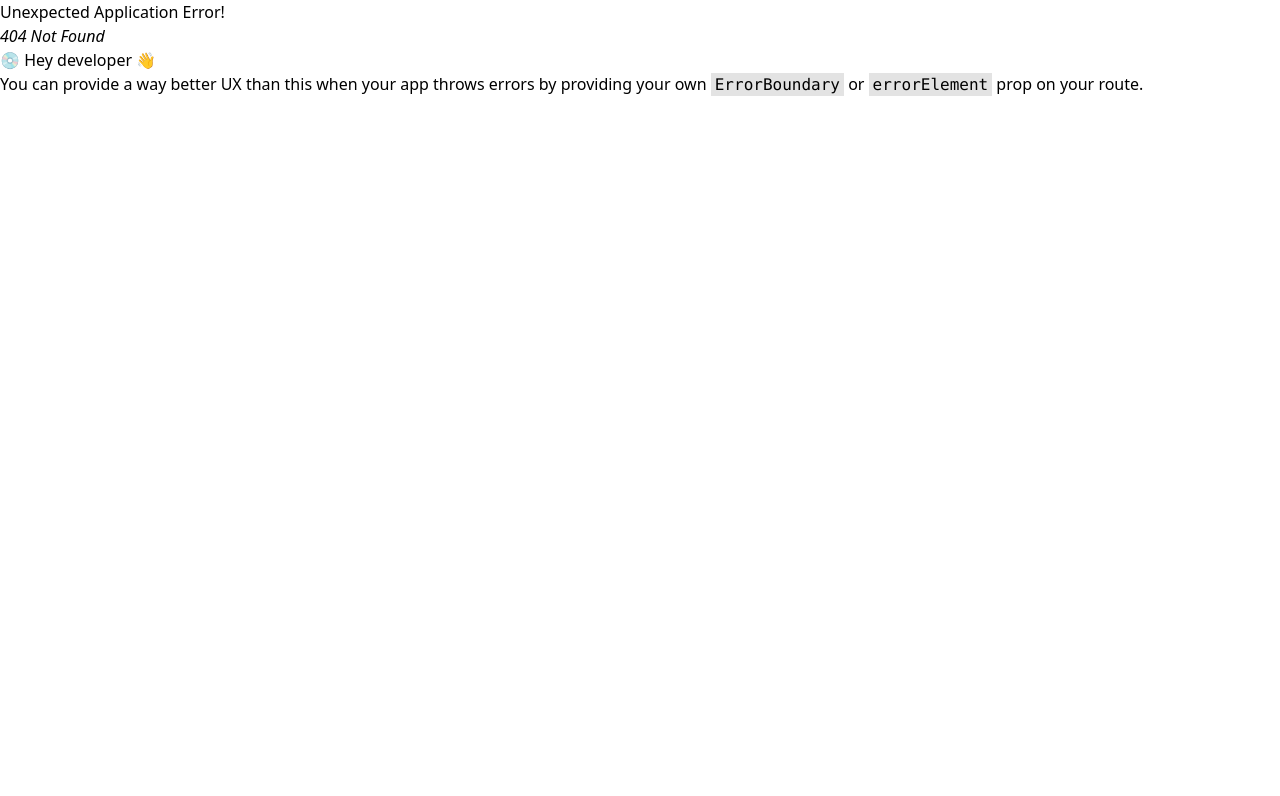
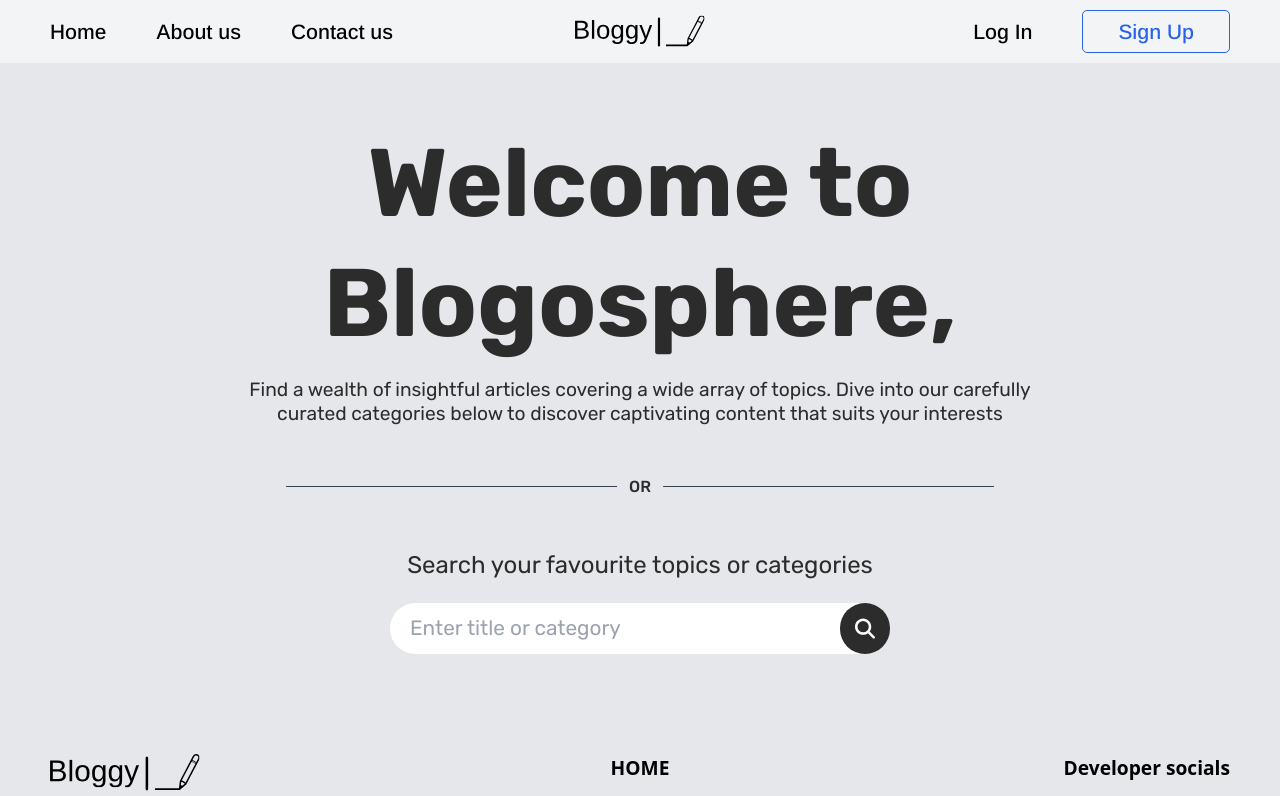
Before and after one commit to Nishant0783/Bloggy, a React (Vite) app: page /discover-blogs in a window 1280 px wide. Before the commit this address had no page. Shown: the top 796 px of the page. Built offline with nearby package versions, Linux system fonts and the light colour scheme.

Commit message:
Complete discover blogs page hero section

```diff
--- a/src/App.jsx
+++ b/src/App.jsx
@@ -6,6 +6,7 @@ import RootLayout from './RootLayout';
 import ContactUs from './pages/ContactUs/ContactUs';
 import Login from './components/Login/Login';
 import SignUp from './components/Signup/SignUp';
+import DiscoverBlogs from './components/DiscoverBlogs/DiscoverBlogs';
 
 const router = createBrowserRouter([
   {
@@ -32,7 +33,10 @@ const router = createBrowserRouter([
         path: "signup",
         element: <SignUp />
       },
-
+      {
+        path: "discover-blogs",
+        element: <DiscoverBlogs />
+      }
     ]
   }
 ])
--- a/src/components/Buttons/DiscoverBlogBtn.jsx
+++ b/src/components/Buttons/DiscoverBlogBtn.jsx
@@ -1,11 +1,15 @@
 import React from 'react'
 import { FontAwesomeIcon } from '@fortawesome/react-fontawesome';
 import { faChevronRight } from '@fortawesome/free-solid-svg-icons';
-const DiscoverBlogBtn = ({mediaClasses}) => {
+import { Link } from 'react-router-dom';
+const DiscoverBlogBtn = ({ mediaClasses }) => {
     return (
-        <button className={`flex justify-center items-center ${mediaClasses}`}>
-            Discover blogs <FontAwesomeIcon icon={faChevronRight} className='pl-[5px]'/>
-        </button>
+        <Link to='discover-blogs'>
+            <button className={`flex justify-center items-center ${mediaClasses}`}>
+                Discover blogs <FontAwesomeIcon icon={faChevronRight} className='pl-[5px]' />
+            </button>
+        </Link>
+
     )
 }
 
--- a/src/components/Category_Blogs/CategoryBlogs.jsx
+++ b/src/components/Category_Blogs/CategoryBlogs.jsx
@@ -21,6 +21,7 @@ const CategoryBlogs = () => {
                         </div>
                     </div>
                     <div className='text-[1.5rem] font-body font-semibold text-blue-600'>
+
                         <DiscoverBlogBtn />
                     </div>
                 </div>
--- /dev/null
+++ b/src/components/DiscoverBlogs/DiscoverBlogs.jsx
@@ -0,0 +1,10 @@
+import React from 'react'
+import DiscoverBlogsHero from '../DiscoverBlogsHero/DiscoverBlogsHero'
+
+const DiscoverBlogs = () => {
+  return (
+   <DiscoverBlogsHero />
+  )
+}
+
+export default DiscoverBlogs
--- /dev/null
+++ b/src/components/DiscoverBlogsHero/DiscoverBlogsHero.jsx
@@ -0,0 +1,35 @@
+import React from 'react'
+import SearchBox from './SearchBox'
+
+const DiscoverBlogsHero = () => {
+
+    return (
+        <div className='w-full bg-gray-200'>
+            <div className='max-w-[1500px] mx-auto px-[50px] font-body text-[#2c2c2c] py-[50px] max-[900px]:py-[30px]'>
+                <div className='flex flex-col'>
+                    <div className='flex flex-col items-center gap-y-[15px] py-[10px]'>
+                        <span className='font-bold text-[6rem] leading-tight text-center max-[750px]:text-[5rem] max-[640px]:text-[4rem] max-[540px]:text-[3rem] max-[420px]:text-[2rem] max-[312px]:text-[1rem]'>
+                            Welcome to Blogosphere,
+                        </span>
+                        <span className='text-[1.2rem] text-center max-w-[70%] max-[750px]:max-w-full max-[540px]:text-[1rem] leading-tight'>
+                            Find a wealth of insightful articles covering a wide array of topics. Dive into our carefully curated categories below to discover captivating content that suits your interests
+                        </span>
+                    </div>
+
+                    <div className="inline-flex items-center justify-center w-full">
+                        <hr className="w-[60%] h-px my-[50px] bg-gray-700 border-0 max-[576px]:w-full max-[900px]:my-[30px]" />
+                        <span className="absolute px-3 font-medium -translate-x-1/2 bg-gray-200 left-1/2 ">OR</span>
+                    </div>
+                    <div className='flex flex-col items-center py-[10px] gap-y-[20px]'>
+                        <div className='text-[1.5rem] max-[576px]:text-center'>
+                            <span>Search your favourite topics or categories</span>
+                        </div>
+                    <SearchBox />
+                    </div>
+                </div>
+            </div>
+        </div>
+    )
+}
+
+export default DiscoverBlogsHero
--- /dev/null
+++ b/src/components/DiscoverBlogsHero/SearchBox.jsx
@@ -0,0 +1,55 @@
+import React, { useState } from 'react'
+import { FontAwesomeIcon } from '@fortawesome/react-fontawesome';
+import { faMagnifyingGlass, faXmark } from '@fortawesome/free-solid-svg-icons';
+
+
+const SearchBox = () => {
+    const [query, setQuery] = useState('');
+
+    const handleQuery = (e) => {
+        setQuery(e.target.value)
+    }
+
+    const handleSubmit = () => {
+        e.preventDefault();
+    }
+
+    const handleClear = () => {
+        setQuery('')
+    }
+
+    return (
+        <form
+            onSubmit={handleSubmit}
+            className='mx-auto'>
+            <div className='w-full relative'>
+                <input
+                    type='text'
+                    placeholder='Enter title or category'
+                    className={`py-[10px] text-[1.3rem] rounded-full outline-none pl-[20px] max-[600px]:w-full max-[400px]:text-[1rem] w-[500px] ${query ? 'pr-[90px]' : 'pr-[60px]'}`}
+                    name={query}
+                    value={query}
+                    onChange={handleQuery}
+                />
+                {query && (
+                    <button type='button' onClick={handleClear} className='absolute right-[60px] top-[50%] transform -translate-y-1/2 flex'>
+                        <FontAwesomeIcon icon={faXmark} className='text-gray-500 hover:text-gray-700 w-[20px] h-full ' />
+                    </button>
+                )}
+                <button
+                    type='submit'
+                >
+                    <FontAwesomeIcon
+                        icon={faMagnifyingGlass}
+                        className=' text-white w-[20px] h-full rounded-full px-[15px] py-[0px] bg-[#2c2c2c] cursor-pointer absolute z-[100] right-0 top-0'
+                    />
+                </button>
+
+
+            </div>
+        </form>
+
+    )
+}
+
+export default SearchBox
--- a/src/components/Signup/SignUp.jsx
+++ b/src/components/Signup/SignUp.jsx
@@ -114,7 +114,7 @@ const SignUp = () => {
                   value={confirmPassword}
                   onChange={handleConfirmPassword}
                   classes={'outline-0 bg-gray-200 px-[10px] text-[1.2rem] py-[5px]'}
-                  otherAttributes={{required: true}}
+                  otherAttributes={{ required: true }}
                 />
               </div>
             </div>
@@ -126,8 +126,6 @@ const SignUp = () => {
               />
             </div>
           </form>
-
-
         </div>
       </div>
     </div>
```
